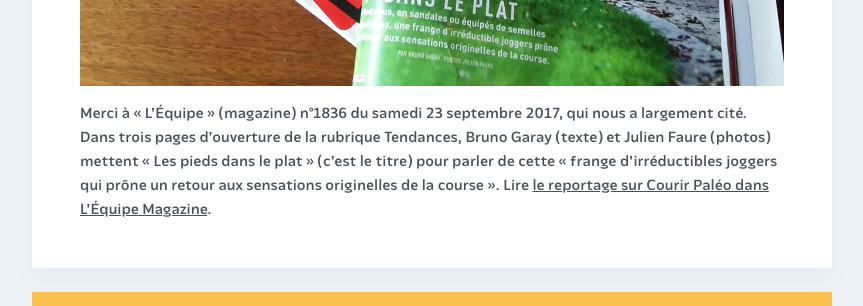
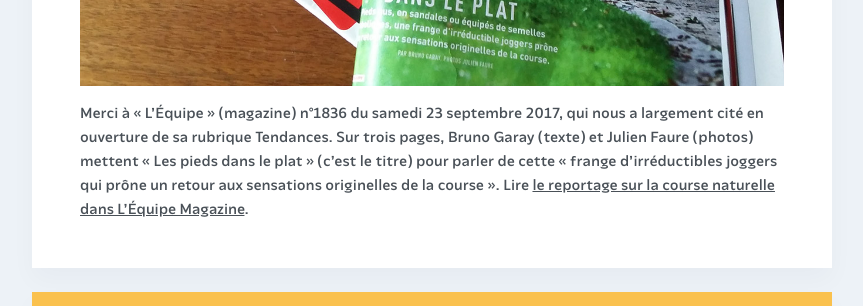
Before and after one commit to courirpaleo/courirpaleo.github.io, a Jekyll site: the page built from _pages-secondary/presse.md, in a window 1280 px wide and 900 px high, scrolled down 2905 px. Shown: the part 158-464 px from the top of the window, without its empty margins (208-1071 px from the left). Built offline with Jekyll 4.4.1, drawn with Linux system fonts in a browser that asks for light colours; some web fonts are replaced.

Commit message:
Update presse.md

```diff
--- a/_pages-secondary/presse.md
+++ b/_pages-secondary/presse.md
@@ -42,5 +42,5 @@
 
 ### L'Équipe (magazine)&nbsp;: «&nbsp;Les pieds dans le plat&nbsp;»
 ![Courir Paleo](/assets/images/CourirPaleo_couv_Equipe_Mag_1200px.jpg)
-Merci à «&nbsp;L’Équipe&nbsp;» (magazine) n°1836 du samedi 23 septembre 2017, qui nous a largement cité. Dans trois pages d'ouverture de la rubrique Tendances, Bruno Garay (texte) et Julien Faure (photos) mettent «&nbsp;Les pieds dans le plat&nbsp;» (c'est le titre) pour parler de cette «&nbsp;frange d'irréductibles joggers qui prône un retour aux sensations originelles de la course&nbsp;».
-Lire [le reportage sur Courir Paléo dans L'Équipe Magazine](https://courirpaleo.github.io/assets/documents/LEquipe-Mag-23-09-2017-Tendances.pdf).
+Merci à «&nbsp;L’Équipe&nbsp;» (magazine) n°1836 du samedi 23 septembre 2017, qui nous a largement cité en ouverture de sa rubrique Tendances. Sur trois pages, Bruno Garay (texte) et Julien Faure (photos) mettent «&nbsp;Les pieds dans le plat&nbsp;» (c'est le titre) pour parler de cette «&nbsp;frange d'irréductibles joggers qui prône un retour aux sensations originelles de la course&nbsp;».
+Lire [le reportage sur la course naturelle dans L'Équipe Magazine](https://courirpaleo.github.io/assets/documents/LEquipe-Mag-23-09-2017-Tendances.pdf).
```
